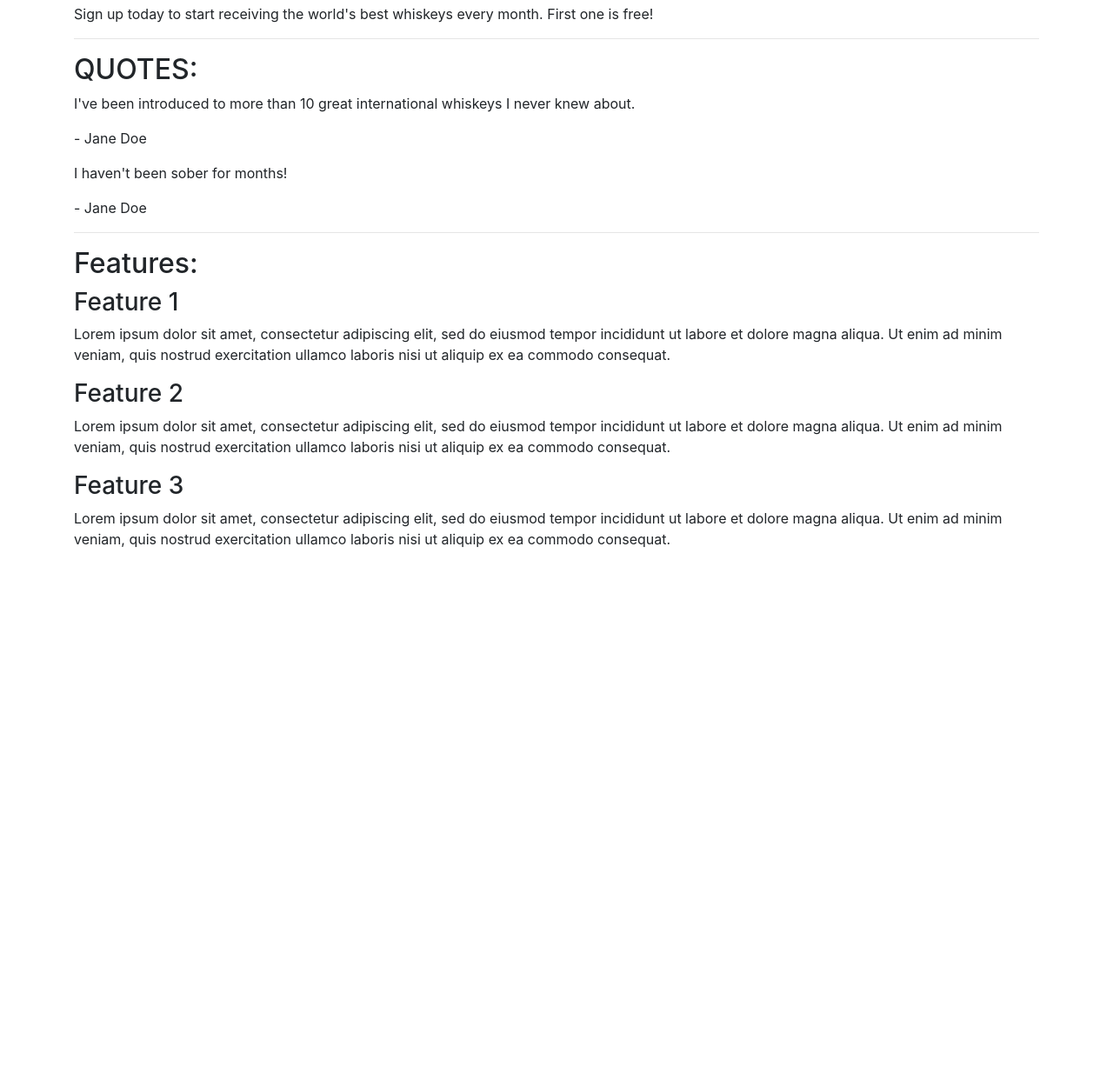
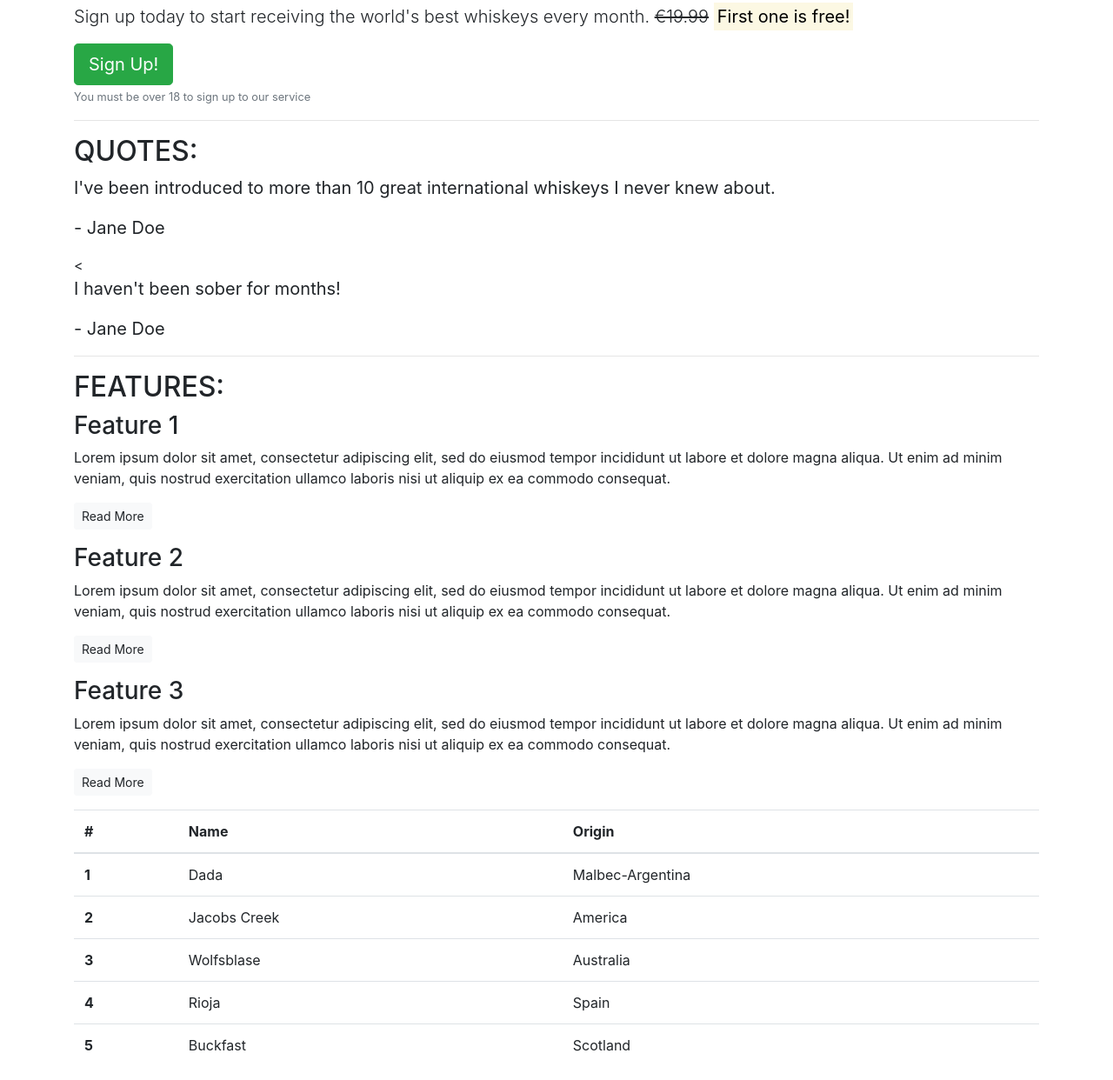
Before and after one commit to nialld42/bootstrap-test, a plain HTML site: page index.html in a window 1280 px wide. Shown: the part 52-1294 px from the top of the page at 87% size. Before the commit the page ends 800 px from the top, so only its background shows below. Drawn offline with nearby package versions, Linux system fonts and the light colour scheme.

Commit message:
docs: core-css update

```diff
--- a/index.html
+++ b/index.html
@@ -6,6 +6,7 @@
 
     <title>Whiskey Drop | Taste a new whiskey every month</title>
     <link rel="stylesheet" href="https://maxcdn.bootstrapcdn.com/bootstrap/4.1.3/css/bootstrap.min.css">
+    <link rel="stylesheet" href="css/style.css">
 </head>
 
 <body>
@@ -13,43 +14,88 @@
         <!-- Callout -->
         <section class="callout">
             <h1>The finest whiskeys delivered to your doorstep.</h1>
-            <p>Sign up today to start receiving the world's best whiskeys every month. First one is free!</p>
-        </section>
-        <!-- /.callout -->
+            <p class="lead">Sign up today to start receiving the world's best whiskeys every month.
+            <s>€19.99</s>  <strong><mark>First one is free!</mark></strong></p>
+            <button class="btn btn-success btn-lg">Sign Up!</button>
+            <p class="text-muted"><small>You must be over 18 to sign up to our service</small></p>
         <hr>
 
         <!-- Quotes -->
         <section class="quotes">
             <h2 class="text-uppercase">Quotes:</h2>
-            <div class="quote">
+            <blockquote class="blockquote">
                 <p>I've been introduced to more than 10 great international whiskeys I never knew about.</p>
                 <p>- Jane Doe</p>
-            </div>
-            <div class="quote">
+            </blockquote>
+            <<blockquote class="blockquote">
                 <p>I haven't been sober for months!</p>
                 <p>- Jane Doe</p>
-            </div>
+            </blockquote>
         </section>
         <!-- /.quotes -->
         <hr>
 
         <!-- Features -->
         <section class="features">
-            <h2>Features:</h2>
+            <h2 class="text-uppercase">Features:</h2>
             <div class="feature">
                 <h3>Feature 1</h3>
                 <p>Lorem ipsum dolor sit amet, consectetur adipiscing elit, sed do eiusmod tempor incididunt ut labore et dolore magna aliqua. Ut enim ad minim veniam, quis nostrud exercitation ullamco laboris nisi ut aliquip ex ea commodo consequat.</p>
+            <p><a class="btn btn-sm btn-light" href="">Read More</a></p>
             </div>
             <div class="feature">
                 <h3>Feature 2</h3>
                 <p>Lorem ipsum dolor sit amet, consectetur adipiscing elit, sed do eiusmod tempor incididunt ut labore et dolore magna aliqua. Ut enim ad minim veniam, quis nostrud exercitation ullamco laboris nisi ut aliquip ex ea commodo consequat.</p>
+            <p><a class="btn btn-sm btn-light" href="">Read More</a></p>
             </div>
             <div class="feature">
                 <h3>Feature 3</h3>
                 <p>Lorem ipsum dolor sit amet, consectetur adipiscing elit, sed do eiusmod tempor incididunt ut labore et dolore magna aliqua. Ut enim ad minim veniam, quis nostrud exercitation ullamco laboris nisi ut aliquip ex ea commodo consequat.</p>
+            <p><a class="btn btn-sm btn-light" href="">Read More</a></p>
             </div>
         </section>
         <!-- /.features -->
+
+        <!--Monthly Features-->
+        <section>
+        <table class="table">
+  <thead>
+    <tr>
+      <th scope="col">#</th>
+      <th scope="col">Name</th>
+      <th scope="col">Origin</th>
+    </tr>
+  </thead>
+  <tbody>
+    <tr>
+      <th scope="row">1</th>
+      <td>Dada</td>
+      <td>Malbec-Argentina</td>
+    </tr>
+    <tr>
+      <th scope="row">2</th>
+      <td>Jacobs Creek</td>
+      <td>America</td>
+    </tr>
+    <tr>
+      <th scope="row">3</th>
+      <td>Wolfsblase</td>
+      <td>Australia</td>
+    </tr>
+	<tr>
+      <th scope="row">4</th>
+      <td>Rioja</td>
+      <td>Spain</td>
+    </tr>
+	<tr>
+      <th scope="row">5</th>
+      <td>Buckfast</td>
+      <td>Scotland</td>
+    </tr>
+  </tbody>
+</table>
+        </section>
+        <!--End of Monthly Features-->
     </article>
 </body>
 
```
Also changed, not shown: css/style.css (added).
